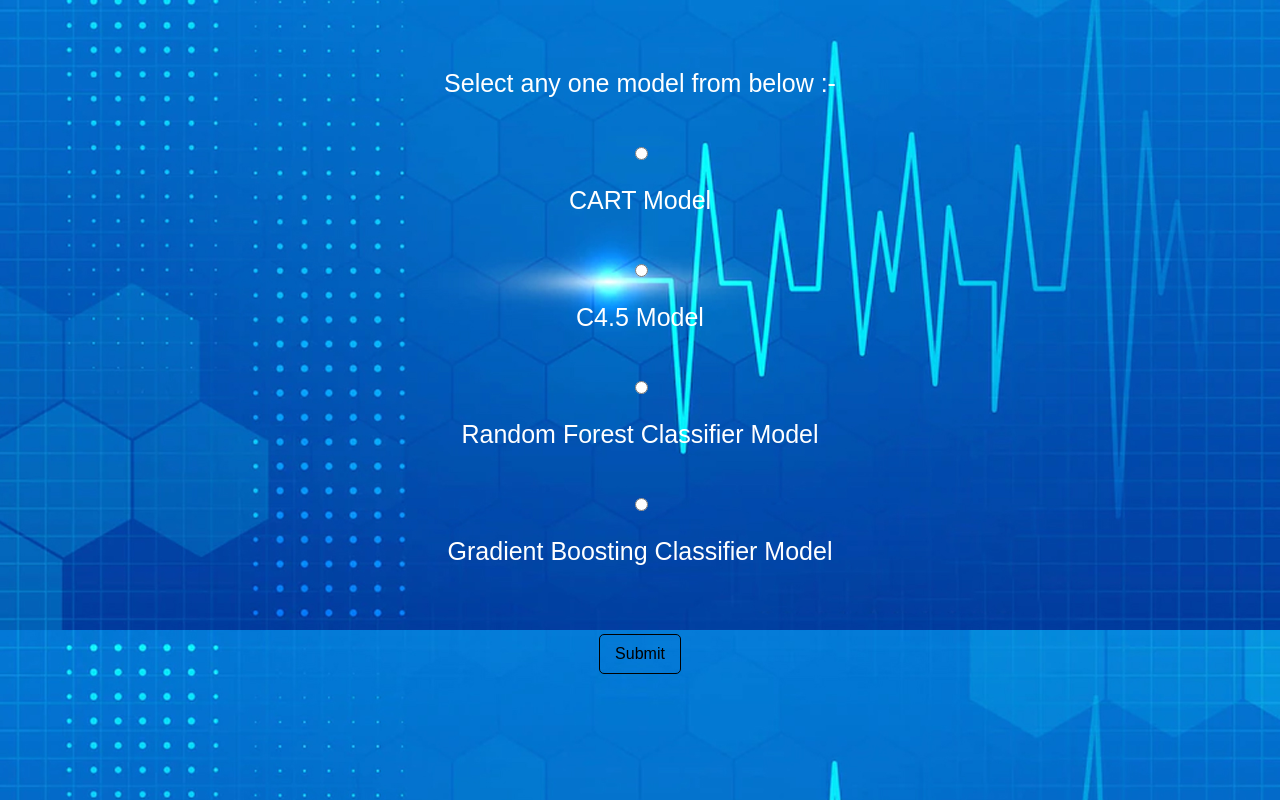
After one commit to Grooot266/Health_Analysis_Using_PowerBI_And_Python, a Flask app: page /selectpg in a window 1280 px wide. The commit adds this page. Run offline with Flask 3, Linux system fonts and the light colour scheme.

Commit message:
Add files via upload
New files are added and replaced with existing.

```diff
--- a/app.py
+++ b/app.py
@@ -5,47 +5,134 @@ import os
 from flask import Flask , render_template , jsonify, request,redirect
 
 app= Flask (__name__)
-pre = pickle.load(open('model.pkl','rb'))
+
+#pre = pickle.load(open('model.pkl','rb'))
 
 decision_tree = os.path.join('static','img')
 app.config['UPLOAD_FOLDER']=decision_tree
+temp=[];
 
 @app.route('/')
 def main():
     return render_template('home.html')
 
-@app.route('/nxtpg')
-def nxtpg():
+@app.route('/selectpg')
+def selectpg():
+    return render_template('selectmodel.html')
+
+@app.route('/selectmodel',methods=['GET' , 'POST'])
+def selectmodel():
+    opt=request.form['Model']
+    temp.append(opt)
     return render_template('MLmodel.html')
+
+#@app.route('/nxtpg')
+#def nxtpg():
+#    return render_template('MLmodel.html')
 
 
 
 @app.route('/MLmodel', methods=['GET' , 'POST'])
 def MLmodel():
+   # opt=request.form['Model']
+    ML = temp.pop()
+    if ML == '1':
+        pre = pickle.load(open('CART.pkl','rb'))
+        d1=request.form['gender']
+        d2=request.form['age']
+        d3=request.form['region']
+        d4=request.form['healthcheckup']
+        d5=request.form['healthscale']
+        d6=request.form['capacity']
+        d7=request.form['stepcount']
+        d8=request.form['sleephrs']
+        d9=request.form['chronicpain']
+        d10=request.form['Diseases']
+        d11=request.form['Addiction']
+        d12=request.form['Activities']
+        d13=request.form['mentalhealth']
+        d14=request.form['Insurance']
+        arr=np.array([[d1,d2,d3,d4,d5,d6,d7,d8,d9,d10,d11,d12,d13,d14]])
+        ip=arr.reshape(1,-1)
+        pred = pre.predict(ip)
+        dti = os.path.join(app.config['UPLOAD_FOLDER'], 'physical_health.png')
+        return render_template('result.html',data=pred,user_image =dti,SML=ML)
 
-    d1=request.form['gender']
-    d2=request.form['age']
-    d3=request.form['region']
-    d4=request.form['healthcheckup']
-    d5=request.form['healthscale']
-    d6=request.form['capacity']
-    d7=request.form['stepcount']
-    d8=request.form['sleephrs']
-    d9=request.form['chronicpain']
-    d10=request.form['Diseases']
-    d11=request.form['Addiction']
-    d12=request.form['Activities']
-    d13=request.form['mentalhealth']
-    d14=request.form['Insurance']
-    arr=np.array([[d1,d2,d3,d4,d5,d6,d7,d8,d9,d10,d11,d12,d13,d14]])
-    ip=arr.reshape(1,-1)
-    pred = pre.predict(ip)
-    dti = os.path.join(app.config['UPLOAD_FOLDER'], 'physical_health.png')
-    return render_template('result.html',data=pred,user_image =dti)
+    elif ML == '2':
+        pre = pickle.load(open('C45.pkl','rb'))
+        d1=request.form['gender']
+        d2=request.form['age']
+        d3=request.form['region']
+        d4=request.form['healthcheckup']
+        d5=request.form['healthscale']
+        d6=request.form['capacity']
+        d7=request.form['stepcount']
+        d8=request.form['sleephrs']
+        d9=request.form['chronicpain']
+        d10=request.form['Diseases']
+        d11=request.form['Addiction']
+        d12=request.form['Activities']
+        d13=request.form['mentalhealth']
+        d14=request.form['Insurance']
+        arr=np.array([[d1,d2,d3,d4,d5,d6,d7,d8,d9,d10,d11,d12,d13,d14]])
+        ip=arr.reshape(1,-1)
+        pred = pre.predict(ip)
+        dti = os.path.join(app.config['UPLOAD_FOLDER'], 'C4.5_physical_health.png')
+        return render_template('result.html',data=pred,user_image =dti,SML=ML)
+
+    elif ML == '3':
+        pre = pickle.load(open('RBC.pkl','rb'))
+        d1=request.form['gender']
+        d2=request.form['age']
+        d3=request.form['region']
+        d4=request.form['healthcheckup']
+        d5=request.form['healthscale']
+        d6=request.form['capacity']
+        d7=request.form['stepcount']
+        d8=request.form['sleephrs']
+        d9=request.form['chronicpain']
+        d10=request.form['Diseases']
+        d11=request.form['Addiction']
+        d12=request.form['Activities']
+        d13=request.form['mentalhealth']
+        d14=request.form['Insurance']
+        arr=np.array([[d1,d2,d3,d4,d5,d6,d7,d8,d9,d10,d11,d12,d13,d14]])
+        ip=arr.reshape(1,-1)
+        pred = pre.predict(ip)
+        dti = os.path.join(app.config['UPLOAD_FOLDER'], 'RFC_tree.png')
+        return render_template('result.html',data=pred,user_image =dti,SML=ML)
+
+    elif ML == '4':
+        pre = pickle.load(open('GBC.pkl','rb'))
+        d1=request.form['gender']
+        d2=request.form['age']
+        d3=request.form['region']
+        d4=request.form['healthcheckup']
+        d5=request.form['healthscale']
+        d6=request.form['capacity']
+        d7=request.form['stepcount']
+        d8=request.form['sleephrs']
+        d9=request.form['chronicpain']
+        d10=request.form['Diseases']
+        d11=request.form['Addiction']
+        d12=request.form['Activities']
+        d13=request.form['mentalhealth']
+        d14=request.form['Insurance']
+        arr=np.array([[d1,d2,d3,d4,d5,d6,d7,d8,d9,d10,d11,d12,d13,d14]])
+        ip=arr.reshape(1,-1)
+        pred = pre.predict(ip)
+        dti = os.path.join(app.config['UPLOAD_FOLDER'], 'GBC_tree.png')
+        return render_template('result.html',data=pred,user_image =dti,SML=ML)
+
+    else :
+        return render_template('selectmodel.html')
+
+
 
 @app.route('/result')
 def result():
-    return render_template('result.html')
+        return render_template('result.html')
+
 
 
 if __name__=="__main__":
--- /dev/null
+++ b/templates/selectmodel.html
@@ -0,0 +1,121 @@
+<!DOCTYPE html>
+<html>
+	<head><link rel="preconnect" href="https://fonts.gstatic.com">
+        <link href="https://fonts.googleapis.com/css2?family=Montserrat:wght@700&display=swap" rel="stylesheet">
+            <meta name="viewport" content="width=device-width,intial scale=1.0">
+
+        <title>Select</title>
+	</head>
+	<style type="text/css">
+
+     body {
+    background-image: url('static\\img\\Home.jpg');
+    background-size: cover;
+    background-position: center;
+    color: white;
+    font-family: Arial, sans-serif;
+    margin: 0;
+    padding: 0;
+}
+
+form {
+    max-width: 600px;
+    max-height: 500px;
+    margin: 10px auto;
+    padding: 10px;
+    background-color: transparent;
+    border-radius: 10px;
+}
+
+.smp {
+    text-align: center;
+    font-size: 25px;
+}
+
+label {
+    display: block;
+    margin-top: 20px;
+    margin-bottom: 10px;
+
+}
+
+
+button {
+    background-color: transparent;
+    color: rgb(0, 0, 0);
+    padding: 10px 15px;
+    border: 1px solid black;
+    font-size: medium;
+    font-style: bold;
+    border-radius: 5px;
+    cursor: pointer;
+}
+
+button:hover {
+    background-color: #00ffff;
+}
+
+
+
+
+
+        @media(max-width: 768px){
+            html{
+                font-size: 35%;
+            }
+
+        }
+
+        @media(max-width: 640px){
+            html{
+                font-size: 30%;
+            }
+
+        }
+
+        @media(max-width: 540px){
+            html{
+                font-size: 20%;
+            }
+
+        }
+
+        @media(max-width: 425px){
+            html{
+                font-size: 22%;
+            }
+
+        }
+
+        @media(max-width: 411px){
+            html{
+                font-size: 20%;
+            }
+
+        }
+
+
+        @media(max-width: 375px){
+            html{
+                font-size: 15%;
+            }
+
+        }
+	</style>
+<body>
+    <form action="{{url_for('selectmodel')}}" method="POST">
+        <div id="SL1" class="smp">
+            <br/><label>Select any one model from below :-</label><br/>
+            <input type="radio" id="ML1" name="Model" value="1">
+		    <label for="ML1">CART Model</label><br/>
+		    <input type="radio" id="ML2" name="Model" value="2">
+		    <label for="ML2">C4.5 Model</label><br/>
+            <input type="radio" id="ML3" name="Model" value="3">
+		    <label for="ML3">Random Forest Classifier Model</label><br/>
+		    <input type="radio" id="ML4" name="Model" value="4">
+		    <label for="ML4">Gradient Boosting Classifier Model</label><br/>
+            <br/><button inputmode="submit" value="submit" id="s1"> Submit </button>
+        </div>
+    </form>
+</body>
+</html>
```
Also changed, not shown: oldDes.txt (added, +8 -0 lines), templates/MLmodel.html (+64 -13 lines), templates/home.html (+7 -7 lines), templates/result.html (+17 -1 lines), static/img/C4.5_physical_health.png (added), static/img/GBC_tree.png (added), static/img/Home.jpg (added), static/img/RFC_tree.png (added), static/img/physical_health.png, 9 other files.
